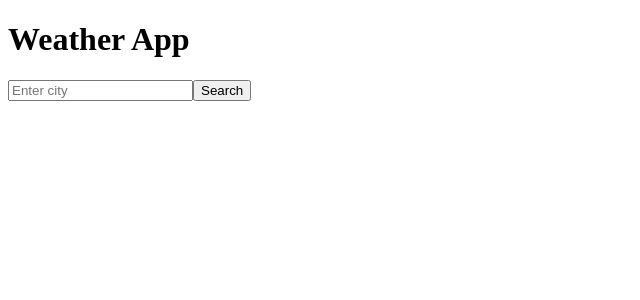
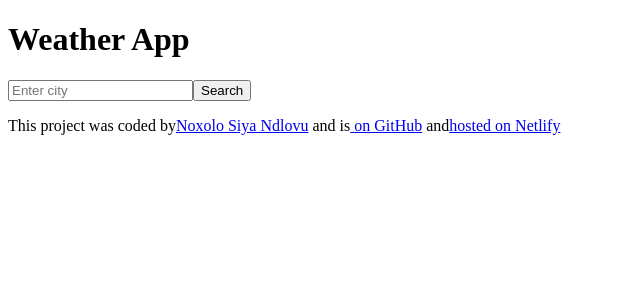
Before and after one commit to SiiyaN/jsx-weatherApp.js-main, a React (Create React App) app: page / in a window 1280 px wide. Shown: the top 300 px of the page, without its empty margins (0-640 px from the left). Built offline with nearby package versions, Linux system fonts and the light colour scheme.

Commit message:
Updated links on the footer.

```diff
--- a/src/App.jsx
+++ b/src/App.jsx
@@ -1,5 +1,6 @@
 import React, { useState } from "react";
 import Search from "./Search";
+import Footer from "./Footer";
 
 export default function App() {
   const [city, setCity] = useState("");
@@ -35,9 +36,9 @@ export default function App() {
               {icon && <img src={icon} alt={description} />}
             </li>
           </ul>
-          <Footer />
         </div>
       )}
+      <Footer />
     </div>
   );
 }
--- a/src/Footer.jsx
+++ b/src/Footer.jsx
@@ -1,6 +1,7 @@
 import React from "react";
 
 export default function Footer() {
+  return (
     <div className="Footer">
       <p>
         This project was coded by
@@ -9,16 +10,17 @@ export default function Footer() {
         </a>{" "}
         and is
         <a
-        href="https://github.com/SiiyaN/SC-Weather-App-Project.git"
+          href="https://github.com/SiiyaN/jsx-weatherApp.js-main"
           target="_blank"
         >
           {" "}
           on GitHub
         </a>{" "}
         and
-      <a href="https://cool-praline-b4de4e.netlify.app" target="_blank">
+        <a href="https://dancing-nasturtium-283e55.netlify.app" target="_blank">
           hosted on Netlify
         </a>
       </p>
-  </div>;
+    </div>
+  );
 }
```
Lines whose indentation alone changed are shown as unchanged.
